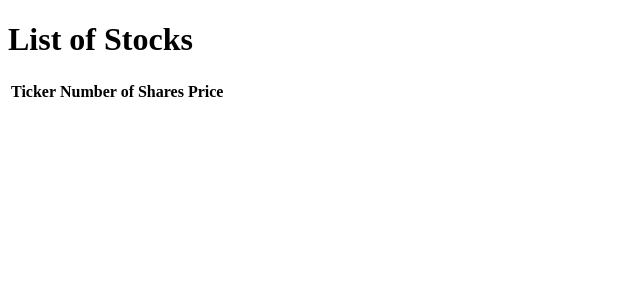
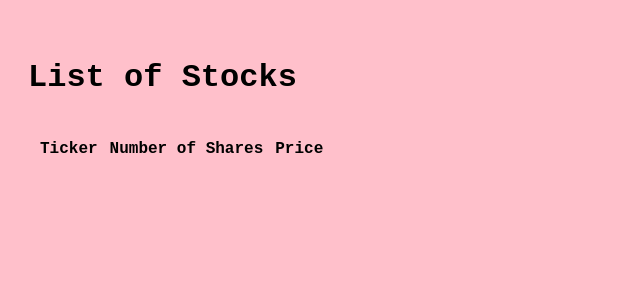
Before and after one commit to HUIXIN-TW/BrewChatApp, a Flask app: page /stocks/ in a window 1280 px wide. Shown: the top 300 px of the page, without its empty margins (0-640 px from the left). Run offline with Flask 3, Linux system fonts and the light colour scheme; lists and menus that the app fills with data are empty.

Commit message:
add style.css sheet dotenv

```diff
--- a/requirements.txt
+++ b/requirements.txt
@@ -17,6 +17,7 @@ pipreqs==0.4.13
 pluggy==1.0.0
 pydantic==1.10.7
 pytest==7.3.1
+python-dotenv==1.0.0
 requests==2.29.0
 tomli==2.0.1
 typing_extensions==4.5.0
--- /dev/null
+++ b/static/style.css
@@ -0,0 +1,4 @@
+* {
+    font-family: 'Courier New', Courier, monospace;
+    background-color: pink; padding: 5px;
+    }
--- a/templates/base.html
+++ b/templates/base.html
@@ -3,6 +3,7 @@
   <head>
     <meta charset="UTF-8" />
     <title>My Blog jinja</title>
+    <link rel="stylesheet" href="{{ url_for('static', filename='style.css') }}">
   </head>
   <body>
     <header></header>
```
Also changed, not shown: 1 other file.
